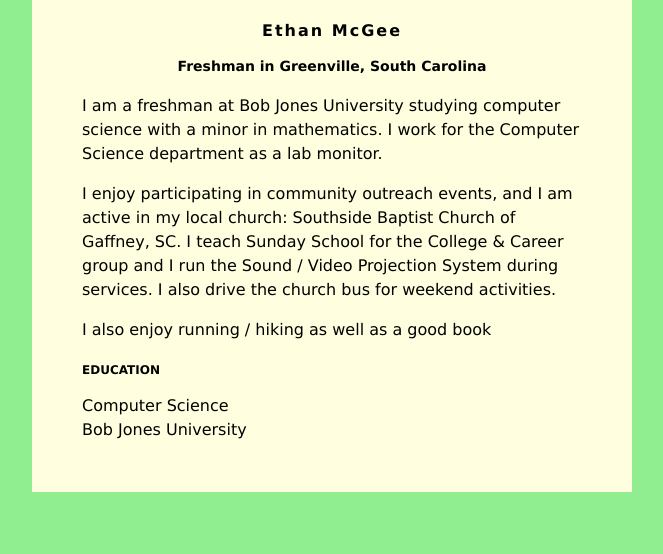
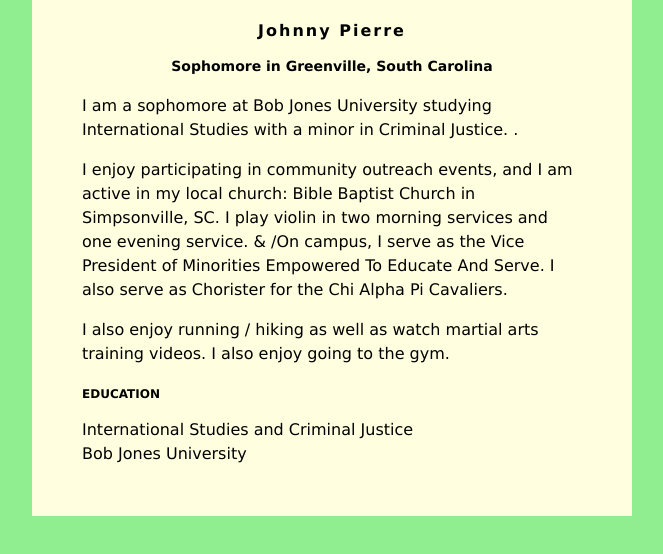
Before and after one commit to JPierreJr/JPierreJr.github.io, a plain HTML site: page index.html in a window 1280 px wide. Shown: the whole page, without its empty margins (308-971 px from the left). Drawn offline with Linux system fonts and the light colour scheme.

Commit message:
Update index.html

```diff
--- a/index.html
+++ b/index.html
@@ -30,19 +30,19 @@ h3 {
 </head>
 <body>
     <div id="content">
-        <h1>Ethan McGee</h1>
-        <h2>Freshman in Greenville, South Carolina</h2>
+        <h1>Johnny Pierre </h1>
+        <h2>Sophomore in Greenville, South Carolina</h2>
 
-         <p>I am a freshman at Bob Jones University studying computer science with a minor in mathematics. I work for the Computer Science department as a lab monitor.</p>
+         <p>I am a sophomore at Bob Jones University studying International Studies with a minor in Criminal Justice. .</p>
          <p>
-            I enjoy participating in community outreach events, and I am active in my local church: Southside Baptist Church of Gaffney, SC.  I teach Sunday School for the College &amp; Career group and I run the Sound / Video Projection System during services.  I also drive the church bus for weekend activities.
+            I enjoy participating in community outreach events, and I am active in my local church: Bible Baptist Church in Simpsonville, SC.  I play violin in two morning services and one evening service. &amp; /On campus, I serve as the Vice President of Minorities Empowered To Educate And Serve. I also serve as Chorister for the Chi Alpha Pi Cavaliers.
          </p>
          <p>
-            I also enjoy running / hiking as well as a good book
+            I also enjoy running / hiking as well as watch martial arts training videos. I also enjoy going to the gym.
          </p>
 
         <h3>EDUCATION</h3>
-        Computer Science<br>
+        International Studies and Criminal Justice <br>
         Bob Jones University
     </div>
 
```
